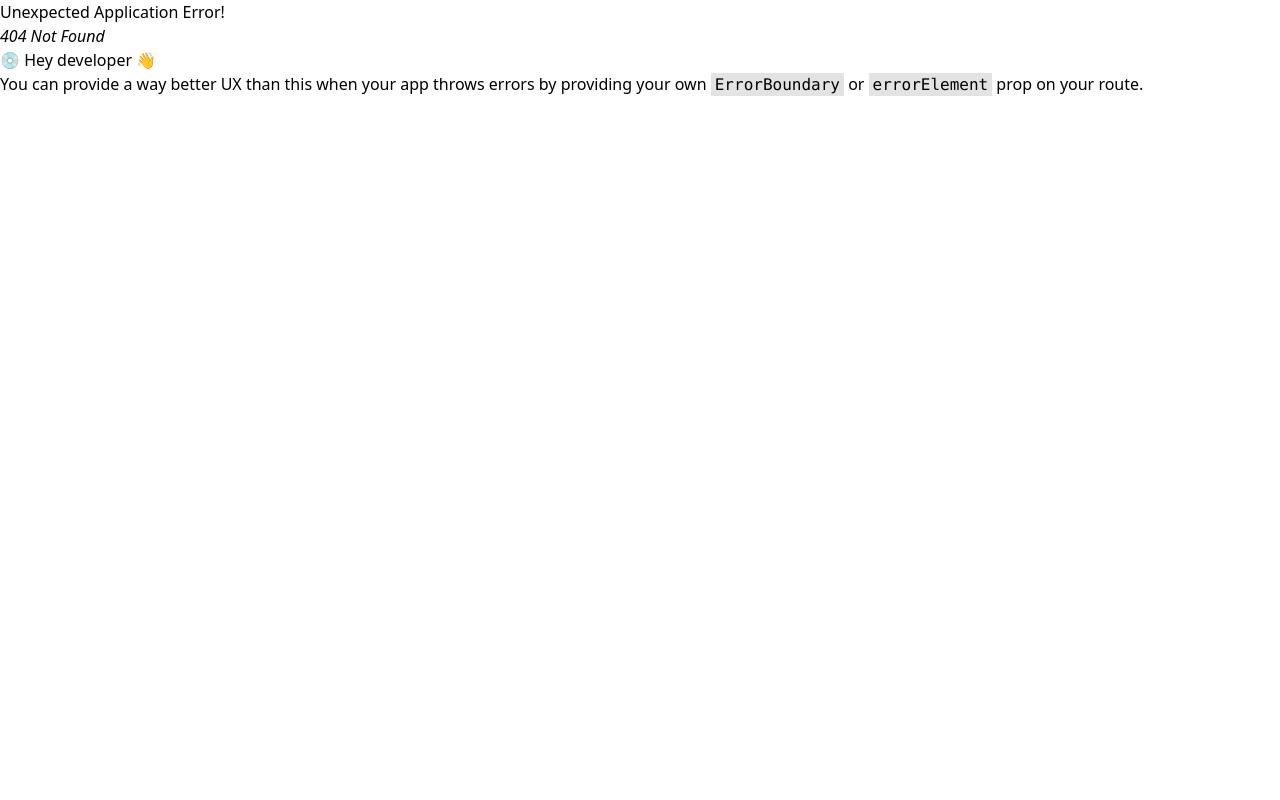
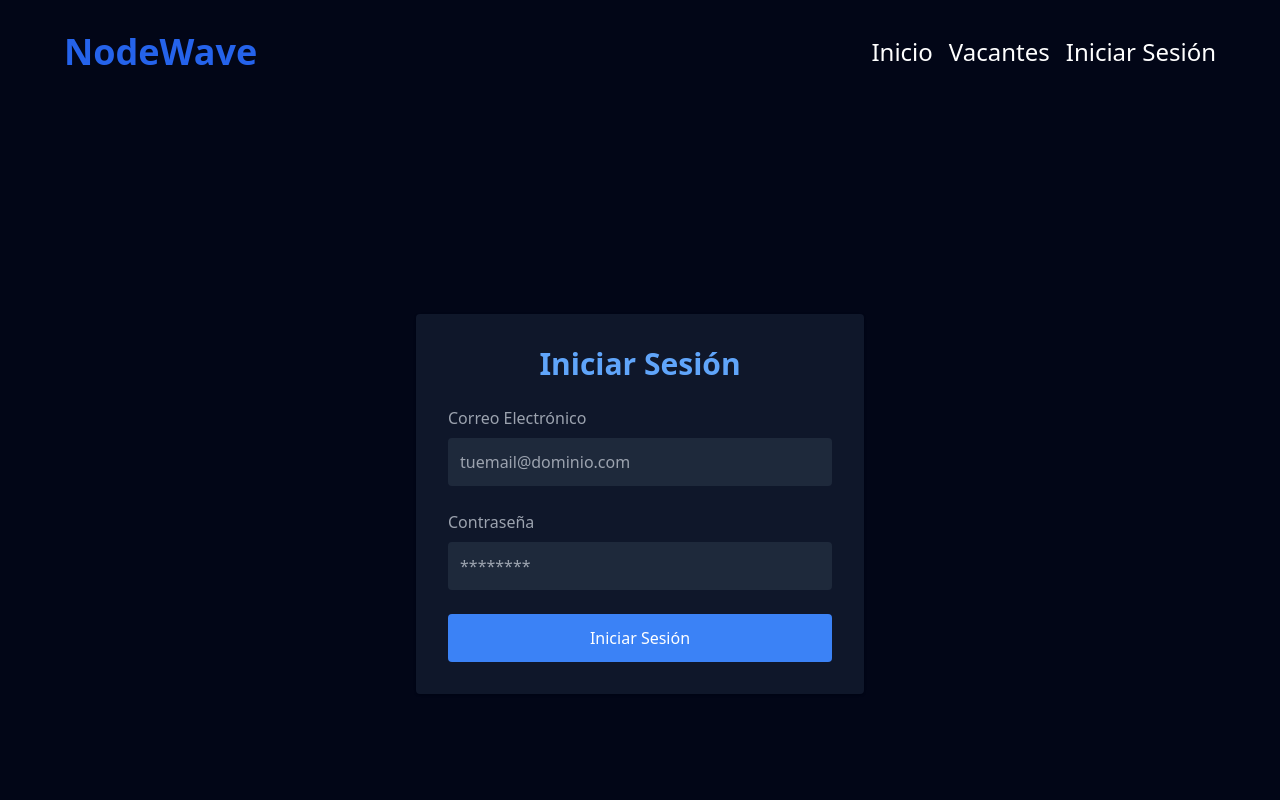
Before and after one commit to DanielMR-dev/NodeWave, a React (Vite) app in the folder client/: page /login in a window 1280 px wide. Before the commit this address had no page. Shown: the top 800 px of the page. Built offline with nearby package versions, Linux system fonts and the light colour scheme.

Commit message:
Se crea página de login y página de admin

```diff
--- /dev/null
+++ b/client/src/data/usuarios.ts
@@ -0,0 +1,3 @@
+export const admin = [
+    { email: 'admin@admin.com', password: 'admin12345' },
+];
--- a/client/src/layouts/Layout.tsx
+++ b/client/src/layouts/Layout.tsx
@@ -1,4 +1,4 @@
-import { Outlet } from "react-router-dom"
+import { Outlet, Link } from "react-router-dom";
 
 export default function Layout() {
     return (
@@ -7,11 +7,11 @@ export default function Layout() {
             {/* Header */}
             <header className="bg-slate-950 shadow">
                 <div className="mx-auto max-w-6xl flex justify-between items-center py-8">
-                    <h1 className="text-3xl font-bold text-blue-600">NodeWave</h1>
+                    <h1 className="text-4xl font-bold text-blue-600"><a href="/">NodeWave</a></h1>
                     <nav className="space-x-4">
-                        <a href="/" className="text-2xl text-white hover:text-blue-600">Inicio</a>
-                        <a href="vacantes" className="text-2xl text-white hover:text-blue-600">Vacantes</a>
-                        <a href="#login" className="text-2xl text-white hover:text-blue-600">Iniciar Sesión</a>
+                        <Link to="/" className="text-2xl text-white hover:text-blue-600">Inicio</Link>
+                        <Link to="/vacantes" className="text-2xl text-white hover:text-blue-600">Vacantes</Link>
+                        <Link to="/login" className="text-2xl text-white hover:text-blue-600">Iniciar Sesión</Link>
                     </nav>
                 </div>
             </header>
@@ -21,7 +21,7 @@ export default function Layout() {
             {/* Footer */}
             <footer className="bg-slate-900 py-5">
                 <div className="container mx-auto max-w-6xl text-center">
-                    <p>&copy; 2024 Portal Empleo. Todos los derechos reservados.</p>
+                    <p>&copy; 2024 Portal de Empleo. Todos los derechos reservados.</p>
                 </div>
             </footer>
             </div>
--- a/client/src/main.tsx
+++ b/client/src/main.tsx
@@ -1,11 +1,10 @@
-import { StrictMode } from 'react';
-import { createRoot } from 'react-dom/client';
-import { RouterProvider } from 'react-router-dom';
-import { router } from './router';
+import React from "react";
+import ReactDOM from "react-dom/client";
+import AppRouter from "./router";
 import './index.css';
 
-createRoot(document.getElementById('root')!).render(
-  <StrictMode>
-    <RouterProvider router={router} />
-  </StrictMode>,
-)
+ReactDOM.createRoot(document.getElementById("root")!).render(
+  <React.StrictMode>
+    <AppRouter />
+  </React.StrictMode>
+);
--- a/client/src/router.tsx
+++ b/client/src/router.tsx
@@ -1,26 +1,45 @@
-import { createBrowserRouter } from "react-router-dom";
+import React, { useState } from "react";
+import { createBrowserRouter, RouterProvider, Navigate } from "react-router-dom";
 import Layout from "./layouts/Layout";
 import Principal from "./views/Principal";
 import Vacantes from "./views/Vacantes";
 import Vacante from "./views/Vacante";
+import Login from "./views/Login";
+import Admin from "./views/Admin";
 
-export const router = createBrowserRouter([
+const AppRouter = () => {
+  const [isLoggedIn, setIsLoggedIn] = useState(false);
+
+  const router = createBrowserRouter([
     {
-        path: '/',
-        element: <Layout/>,
+      path: "/",
+      element: <Layout />,
       children: [
         {
           index: true,
-                element: <Principal/>
+          element: <Principal />,
         },
         {
-                path: 'vacantes',
-                element: <Vacantes/>
+          path: "vacantes",
+          element: <Vacantes />,
         },
         {
-                path: 'vacante/:id',
-                element: <Vacante/>
-            }
-        ]
-    }
-])
+          path: "vacante/:id",
+          element: <Vacante />,
+        },
+        {
+          path: "login",
+          element: <Login setIsLoggedIn={setIsLoggedIn} />,
+        },
+        {
+          path: "admin",
+          element: isLoggedIn ? <Admin /> : <Navigate to="/login" />,
+        },
+      ],
+    },
+  ]);
+
+  return <RouterProvider router={router} />;
+};
+
+export default AppRouter;
--- /dev/null
+++ b/client/src/views/Admin.tsx
@@ -0,0 +1,8 @@
+
+export default function Admin() {
+    return (
+        <div className="min-h-screen bg-slate-950 text-white flex items-center justify-center">
+            <h1 className="text-4xl font-bold text-blue-400">Panel de Administración</h1>
+        </div>
+    );
+};
--- /dev/null
+++ b/client/src/views/Login.tsx
@@ -0,0 +1,70 @@
+import React, { useState } from "react";
+import { useNavigate } from "react-router-dom";
+
+export default function Login({ setIsLoggedIn }: { setIsLoggedIn: (status: boolean) => void }) {
+    const [email, setEmail] = useState("");
+    const [password, setPassword] = useState("");
+    const [error, setError] = useState("");
+    const navigate = useNavigate();
+
+    const validUsers = [
+        { email: "admin@admin.com", password: "admin12345" },
+    ];
+
+    const handleLogin = (e: React.FormEvent) => {
+        e.preventDefault();
+
+        const user = validUsers.find(
+        (user) => user.email === email && user.password === password
+        );
+
+        if (user) {
+        setIsLoggedIn(true); // Actualiza el estado global
+        navigate("/admin"); // Redirige a la página de administración
+        setError("");
+        } else {
+        setError("Correo electrónico o contraseña incorrectos.");
+        }
+    };
+
+    return (
+        <div className="min-h-screen bg-slate-950 flex items-center justify-center p-6">
+            <div className="max-w-md w-full bg-slate-900 p-8 rounded shadow">
+                <h1 className="text-3xl font-bold text-blue-400 text-center mb-6">Iniciar Sesión</h1>
+                <form className="space-y-6" onSubmit={handleLogin}>
+                <div>
+                    <label htmlFor="email" className="block text-gray-400 mb-2">Correo Electrónico</label>
+                    <input
+                        id="email"
+                        type="email"
+                        required
+                        placeholder="tuemail@dominio.com"
+                        value={email}
+                        onChange={(e) => setEmail(e.target.value)}
+                        className="w-full p-3 rounded bg-slate-800 text-white focus:outline-none focus:ring-2 focus:ring-blue-500"
+                    />
+                </div>
+                <div>
+                    <label htmlFor="password" className="block text-gray-400 mb-2">Contraseña</label>
+                    <input
+                        id="password"
+                        type="password"
+                        required
+                        placeholder="********"
+                        value={password}
+                        onChange={(e) => setPassword(e.target.value)}
+                        className="w-full p-3 rounded bg-slate-800 text-white focus:outline-none focus:ring-2 focus:ring-blue-500"
+                    />
+                </div>
+                    {error && <p className="text-red-500 text-center">{error}</p>}
+                <button
+                    type="submit"
+                    className="w-full bg-blue-500 text-white py-3 rounded hover:bg-blue-600 transition duration-300"
+                >
+                    Iniciar Sesión
+                </button>
+                </form>
+            </div>
+        </div>
+    );
+};
--- a/client/src/views/Principal.tsx
+++ b/client/src/views/Principal.tsx
@@ -5,7 +5,7 @@ const topVacantes = vacantes.slice(0, 3);
 export default function Main() {
     return (
         <>
-            <section className="bg-slate-800 py-20 text-center">
+            <section className="bg-slate-900 py-20 text-center">
                 <h2 className="text-4xl font-bold mb-4">Encuentra el trabajo ideal para ti</h2>
                 <p className="text-lg mb-8">Explora nuestras vacantes y postúlate fácilmente sin necesidad de crear una cuenta.</p>
                 <div className="space-x-4">
@@ -25,13 +25,13 @@ export default function Main() {
                     {topVacantes.map((vacante) => (
                     <div
                         key={vacante.id}
-                        className="bg-slate-900 p-6 rounded shadow hover:bg-slate-800 transition duration-300"
+                        className="bg-slate-900 p-6 rounded-2xl shadow hover:bg-slate-800 transition duration-300"
                     >
                         <h2 className="text-xl font-bold text-blue-400">{vacante.title}</h2>
                         <p className="text-gray-400 mt-2">Ubicación: {vacante.location}</p>
                         <p className="text-gray-400">Salario: {vacante.salary}</p>
                         <button
-                            className="mt-4 bg-blue-500 text-white px-4 py-2 rounded hover:bg-blue-600"
+                            className="mt-4 bg-blue-500 text-white px-4 py-2 rounded-xl hover:bg-blue-600"
                             onClick={() => window.location.href = `/vacante/${vacante.id}`}
                         >
                             Ver Detalles
--- a/client/src/views/Vacante.tsx
+++ b/client/src/views/Vacante.tsx
@@ -9,19 +9,19 @@ export default function Vacante() {
 
     if (!vacante) {
         return (
-            <div className="h-full bg-slate-950 text-white flex items-center justify-center">
-                <h1 className="text-2xl font-bold">Vacante no encontrada</h1>
+            <div className="min-h-screen bg-slate-950 text-white flex items-center justify-center">
+                <h1 className="text-2xl font-bold uppercase">Vacante no encontrada</h1>
             </div>
         );
     }
 
     return (
-        <div className="h-full bg-slate-950 text-white p-6">
-            <div className="max-w-4xl mx-auto bg-slate-900 p-6 rounded shadow">
-                <h1 className="text-3xl font-bold text-blue-400">{vacante.title}</h1>
-                <p className="text-gray-400 mt-2">Ubicación: {vacante.location}</p>
-                <p className="text-gray-400">Salario: {vacante.salary}</p>
-                <p className="mt-4">{vacante.description}</p>
+        <div className="min-h-screen bg-slate-950 text-white flex flex-col">
+            <div className="mx-auto max-w-6xl bg-slate-900 p-8 rounded-2xl shadow">
+                <h1 className="text-6xl font-bold text-blue-400">{vacante.title}</h1>
+                <p className="text-3xl text-gray-400 mt-2 upp">Ubicación: {vacante.location}</p>
+                <p className="text-3xl text-gray-400">Salario: {vacante.salary}</p>
+                <p className="text-2xl mt-4">{vacante.description}</p>
                 <button className="mt-6 bg-blue-500 text-white px-6 py-2 rounded hover:bg-blue-600">
                     Enviar Hoja de Vida
                 </button>
--- a/client/src/views/Vacantes.tsx
+++ b/client/src/views/Vacantes.tsx
@@ -8,13 +8,13 @@ export default function Vacantes() {
                 {vacantes.map((vacante) => (
                 <div
                     key={vacante.id}
-                    className="bg-slate-900 p-6 rounded shadow hover:bg-slate-800 transition duration-300"
+                    className="bg-slate-900 p-6 rounded-2xl shadow hover:bg-slate-800 transition duration-300"
                 >
                     <h2 className="text-xl font-bold text-blue-400">{vacante.title}</h2>
                     <p className="text-gray-400 mt-2">Ubicación: {vacante.location}</p>
                     <p className="text-gray-400">Salario: {vacante.salary}</p>
                     <button
-                        className="mt-4 bg-blue-500 text-white px-4 py-2 rounded hover:bg-blue-600"
+                        className="mt-4 bg-blue-500 text-white px-4 py-2 rounded-xl hover:bg-blue-600"
                         onClick={() => window.location.href = `/vacante/${vacante.id}`}
                     >
                         Ver Detalles
```
Lines whose indentation alone changed are shown as unchanged.
